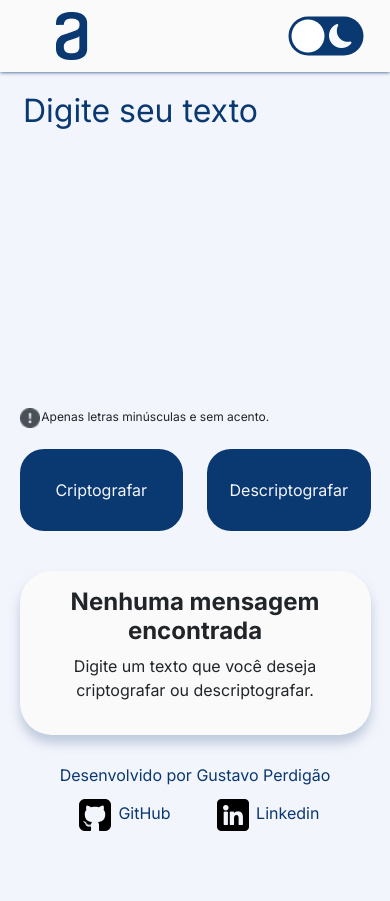
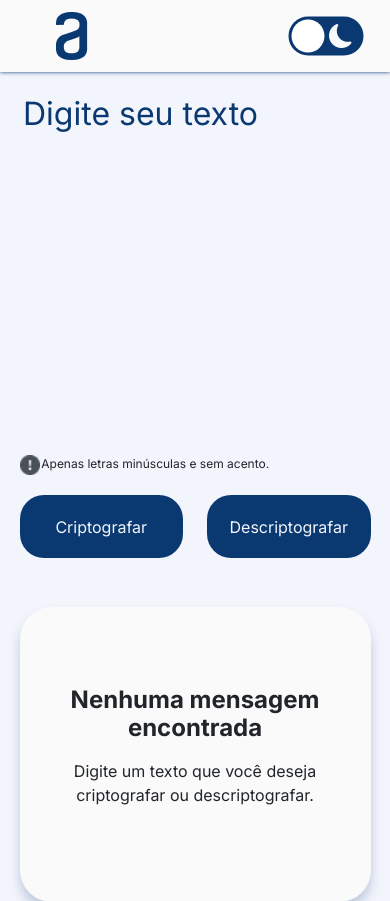
Before and after one commit to pgustavo23/challengeOracleOne, a plain HTML site: page index.html in a window 390 px wide. Shown: the top 901 px of the page. Before the commit the page ends 844 px from the top, so only its background shows below. Drawn offline with nearby package versions, Linux system fonts and the light colour scheme.

Commit message:
Melhorias na interface para outros dispositivos

```diff
--- a/styles/style.css
+++ b/styles/style.css
@@ -440,11 +440,11 @@ body.dark {
         justify-content: center;
         flex-direction: column;
         align-items: center;
-        min-height: 80%;
+        min-height: 100%;
     }
 
     .conteudo__digitado {
-        height: 70%;
+        height: 60%;
         width: 100%;
         margin: 2%;
         justify-content: space-between;
@@ -460,13 +460,14 @@ body.dark {
     }
 
     .validacao__conteudo__digitado {
-        height: 35%;
+        min-height: 25%;
+        max-height: 25%;
         min-width: 100%;
-        justify-content: start;
+        justify-content: end;
     }
 
     .botoes__validacao {
-        height: 50%;
+        min-height: 50%;
         justify-content: space-between;
     }
 
@@ -477,7 +478,8 @@ body.dark {
 
     .conteudo__criptografado {
         min-width: 100%;
-        max-height: 40%;
+        min-height: 35%;
+        max-height: 35%;
         margin: 3% 0;
         padding: 5%;
     }
@@ -491,14 +493,14 @@ body.dark {
     }
 
     .copiarTexto {
-        min-height: 22%;
+        min-height: 30%;
     }
 
     .rodape {
         flex-direction: column-reverse;
-        justify-content: end;
+        justify-content: space-between;
         max-width: 100%;
-        height: 25%;
+        min-height: 10%;
         padding-top: 2%;
         box-shadow: none;
     }
@@ -512,6 +514,7 @@ body.dark {
     .logo__redeSocial {
         margin: 0 2%;
         width: 2rem;
+        min-height: 2rem;
     }
 
     .redeSocial__links__rodape {
```
